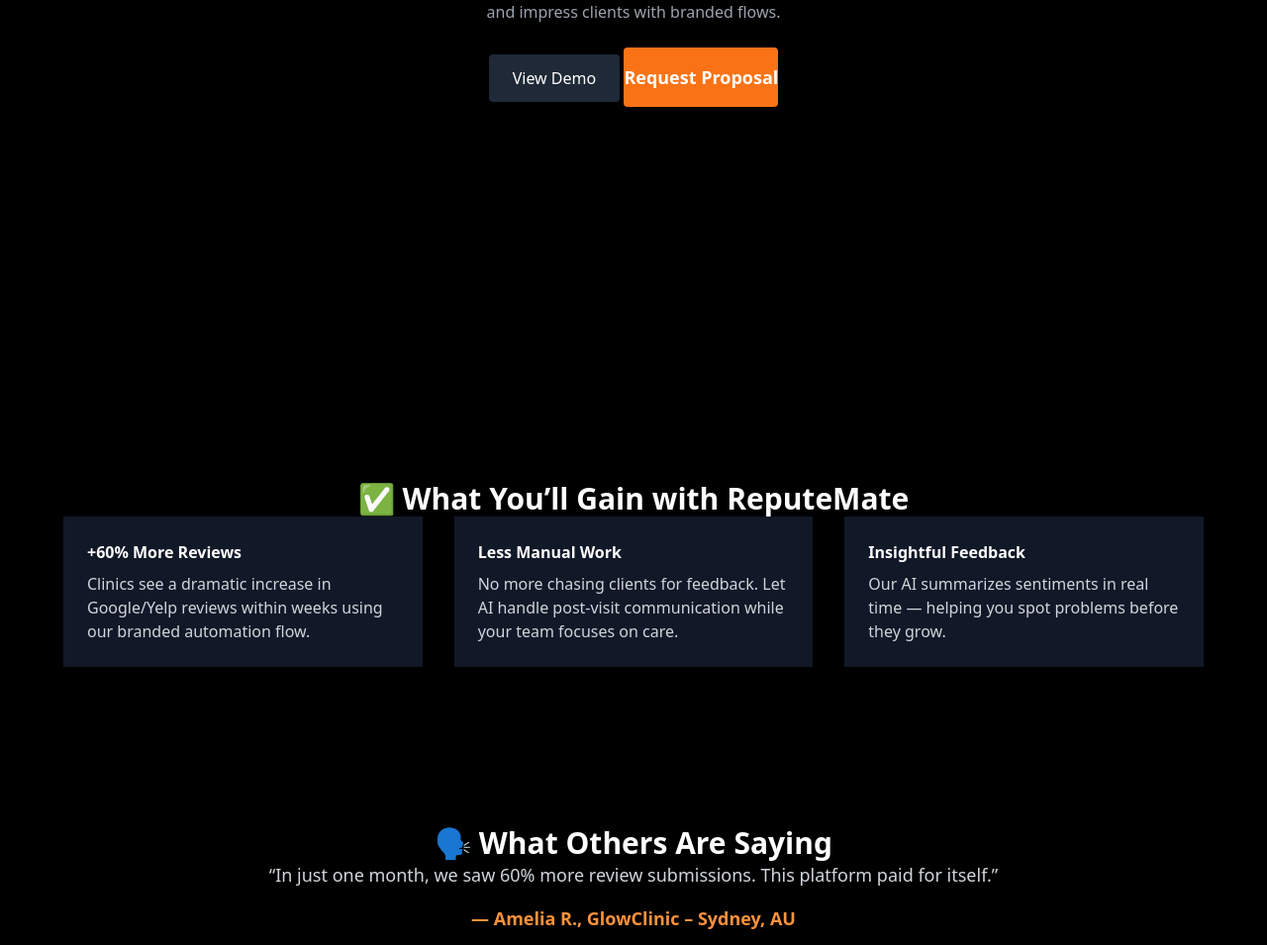
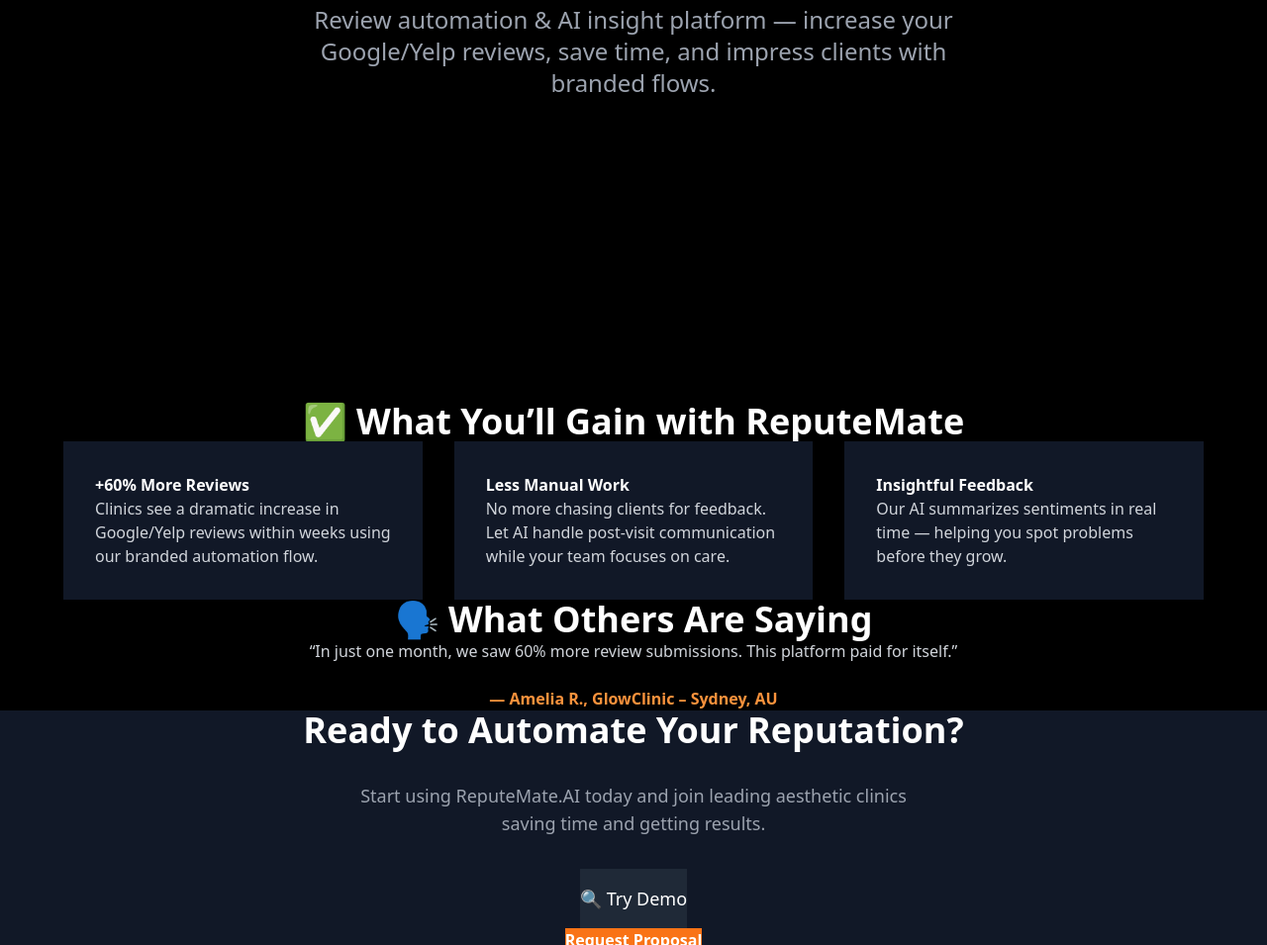
Before and after one commit to oistlouo/atladmate-site, a website: page reputemate.html in a window 1280 px wide. Shown: the part 394-1349 px from the top of the page at 99% size. Drawn offline with nearby package versions, Linux system fonts and the light colour scheme.

```diff
--- a/reputemate.html
+++ b/reputemate.html
@@ -10,51 +10,51 @@
   </head>
   <body class="bg-black text-white font-sans">
     <!-- Hero Section -->
-    <section class="min-h-screen flex flex-col justify-center items-center text-center px-6 py-24 space-y-6" data-aos="fade-up">
-      <h1 class="text-5xl font-extrabold">ReputeMate.AI</h1>
-      <p class="text-xl max-w-2xl text-gray-400">
+    <section class="min-h-screen flex flex-col justify-center items-center text-center px-6 py-32 space-y-8" data-aos="fade-up">
+      <h1 class="text-5xl md:text-6xl font-extrabold leading-tight">ReputeMate.AI</h1>
+      <p class="text-xl md:text-2xl max-w-2xl text-gray-400 leading-relaxed">
         Review automation & AI insight platform — increase your Google/Yelp reviews, save time, and impress clients with branded flows.
       </p>
-      <div class="space-x-4">
-        <a href="https://reputemate-ai.vercel.app" target="_blank" class="inline-block bg-gray-800 text-white px-6 py-3 rounded hover:bg-gray-700 transition">View Demo</a>
-        <a href="/request.html" class="inline-block bg-orange-500 text-white text-lg font-bold px-8 py-4 rounded hover:bg-orange-600 transition">Request Proposal</a>
-      </div>
     </section>
 
     <!-- Key Outcomes -->
-    <section class="bg-graydark py-20 px-6 text-center space-y-10" data-aos="fade-up">
-      <h2 class="text-3xl font-bold">✅ What You’ll Gain with ReputeMate</h2>
+    <section class="bg-graydark py-24 px-6 text-center space-y-14" data-aos="fade-up">
+      <h2 class="text-4xl font-bold">✅ What You’ll Gain with ReputeMate</h2>
       <div class="grid md:grid-cols-3 gap-8 max-w-6xl mx-auto text-left text-gray-300">
-        <div class="bg-gray-900 p-6 rounded-lg shadow-md">
-          <h3 class="text-xl font-bold text-white mb-2">+60% More Reviews</h3>
+        <div class="bg-gray-900 p-8 rounded-xl shadow-xl">
+          <h3 class="text-xl font-bold text-white mb-3">+60% More Reviews</h3>
           <p>Clinics see a dramatic increase in Google/Yelp reviews within weeks using our branded automation flow.</p>
         </div>
-        <div class="bg-gray-900 p-6 rounded-lg shadow-md">
-          <h3 class="text-xl font-bold text-white mb-2">Less Manual Work</h3>
+        <div class="bg-gray-900 p-8 rounded-xl shadow-xl">
+          <h3 class="text-xl font-bold text-white mb-3">Less Manual Work</h3>
           <p>No more chasing clients for feedback. Let AI handle post-visit communication while your team focuses on care.</p>
         </div>
-        <div class="bg-gray-900 p-6 rounded-lg shadow-md">
-          <h3 class="text-xl font-bold text-white mb-2">Insightful Feedback</h3>
+        <div class="bg-gray-900 p-8 rounded-xl shadow-xl">
+          <h3 class="text-xl font-bold text-white mb-3">Insightful Feedback</h3>
           <p>Our AI summarizes sentiments in real time — helping you spot problems before they grow.</p>
         </div>
       </div>
     </section>
 
     <!-- Testimonial -->
-    <section class="bg-black py-20 px-6 text-center space-y-10" data-aos="fade-up">
-      <h2 class="text-3xl font-bold">🗣️ What Others Are Saying</h2>
-      <div class="max-w-3xl mx-auto text-gray-300 italic text-lg">
+    <section class="bg-black py-24 px-6 text-center space-y-10" data-aos="fade-up">
+      <h2 class="text-4xl font-bold">🗣️ What Others Are Saying</h2>
+      <div class="max-w-3xl mx-auto text-gray-300 italic text-xl leading-relaxed">
         “In just one month, we saw 60% more review submissions. This platform paid for itself.”
-        <p class="mt-4 font-bold text-orange-400">— Amelia R., GlowClinic – Sydney, AU</p>
+        <p class="mt-6 font-bold text-orange-400">— Amelia R., GlowClinic – Sydney, AU</p>
       </div>
     </section>
 
-    <!-- CTA -->
-    <section class="bg-orange-500 text-black py-16 text-center" data-aos="fade-up">
-      <h2 class="text-4xl font-extrabold mb-4">Ready to Automate Your Reputation?</h2>
-      <a href="/request.html" class="inline-block bg-black text-orange-500 font-extrabold text-xl px-10 py-6 rounded-lg hover:bg-gray-900 transition">
-        Request Your Proposal
-      </a>
+    <!-- CTA Section -->
+    <section class="bg-gray-900 py-24 px-6 text-center text-white space-y-8" data-aos="fade-up">
+      <h2 class="text-4xl font-extrabold">Ready to Automate Your Reputation?</h2>
+      <p class="text-lg text-gray-400 max-w-xl mx-auto">
+        Start using ReputeMate.AI today and join leading aesthetic clinics saving time and getting results.
+      </p>
+      <div class="flex flex-col md:flex-row justify-center items-center gap-6 pt-4">
+        <a href="https://reputemate-ai.vercel.app" target="_blank" class="inline-block bg-gray-800 hover:bg-gray-700 text-white text-lg px-8 py-4 rounded-lg transition">🔍 Try Demo</a>
+        <a href="/request.html" class="inline-block bg-orange-500 hover:bg-orange-600 text-white text-xl font-extrabold px-12 py-5 rounded-lg transition shadow-lg">Request Proposal</a>
+      </div>
     </section>
 
     <!-- Footer -->
```
